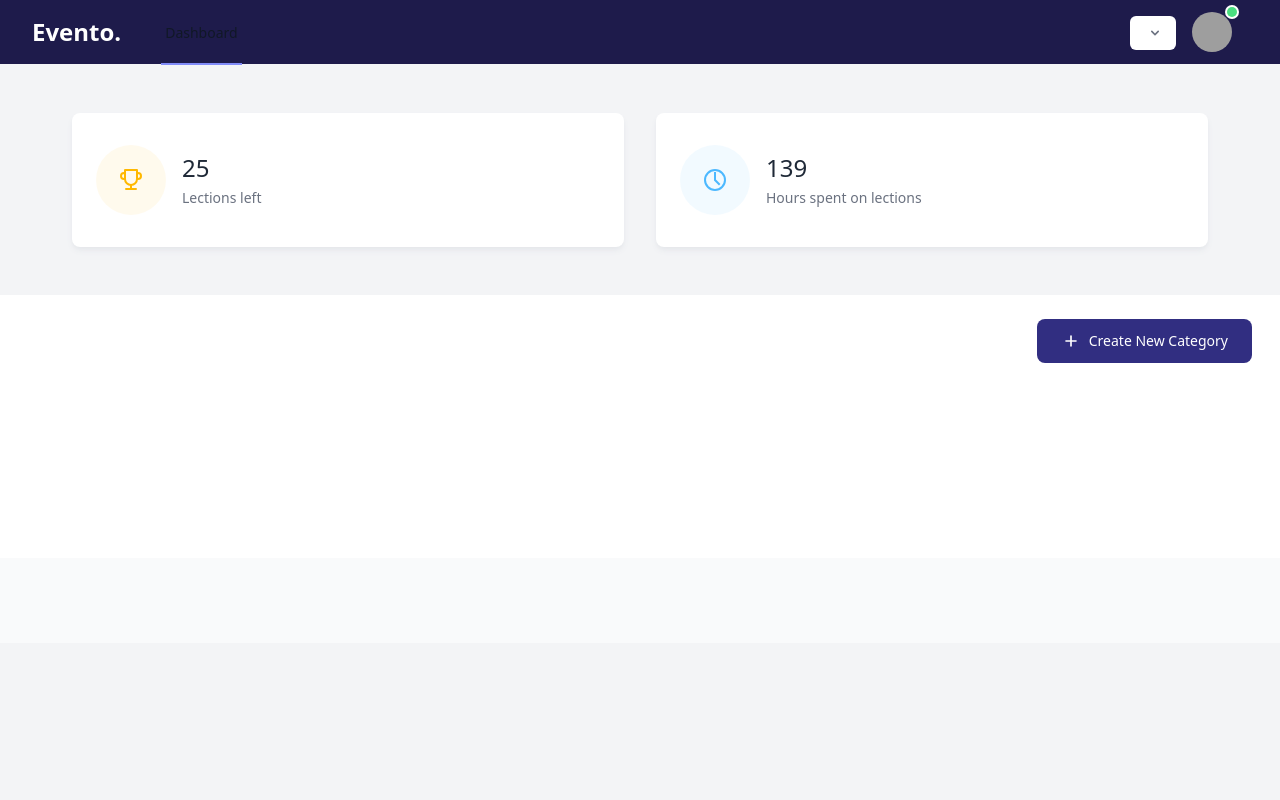
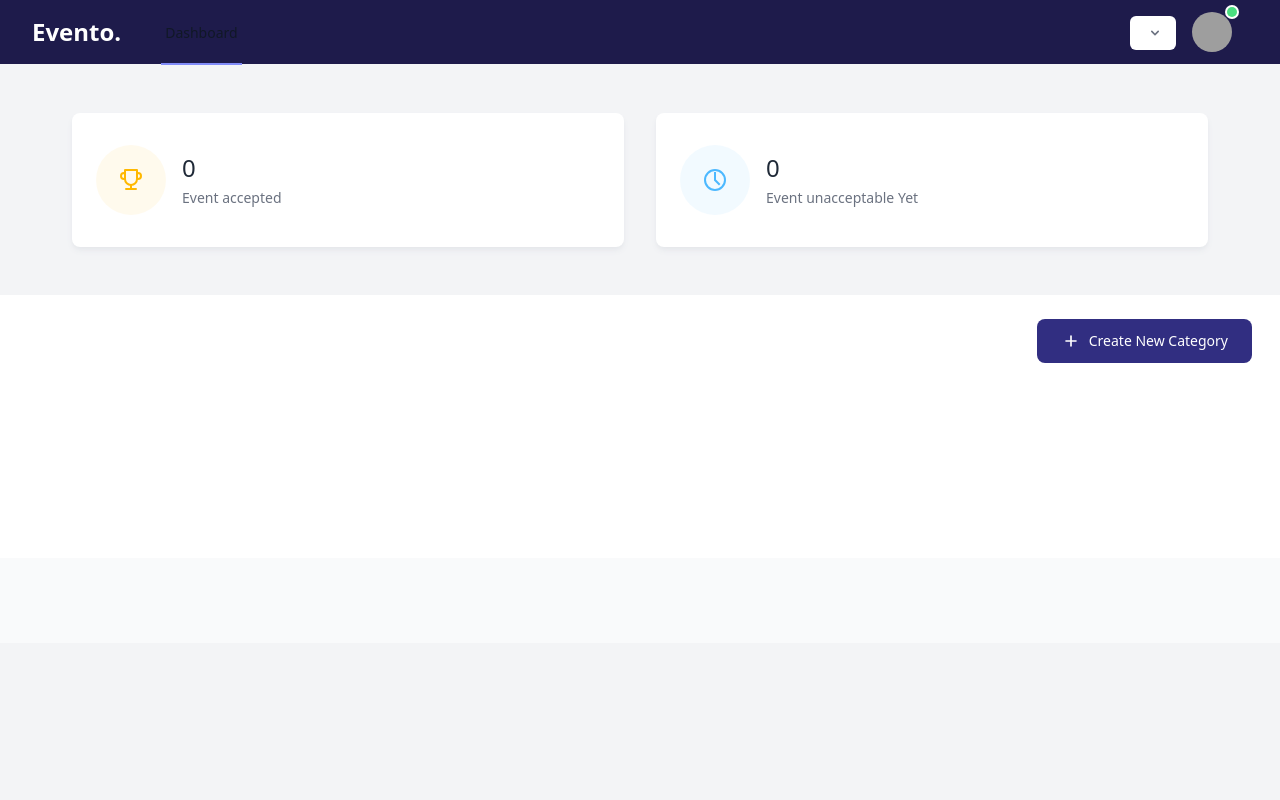
Before and after one commit to mohammeddl/evento, a Laravel app: page /dashboard in a window 1280 px wide. Run offline with Laravel 10, Linux system fonts and the light colour scheme; data that the repository does not hold is empty; style sheets or scripts are compiled from the project's sources; some libraries are stand-ins or nearby versions; grey boxes are pictures that could not be loaded.

Commit message:
add pagination

```diff
--- a/app/Http/Controllers/OrganizerController.php
+++ b/app/Http/Controllers/OrganizerController.php
@@ -15,8 +15,12 @@ class OrganizerController extends Controller
      */
     public function index()
     {
+        $user = Auth::user()->organizer->id;
+        $event = Event::where('organizer_id', $user)->paginate(3);
         $categoryFromDB = Category::all();
-        return view('dashboard', ['categories' => $categoryFromDB]);
+        $eventPending = Event::where('acceptation', 'pending')->where('organizer_id', $user)->count();
+        $eventAccepted = Event::where('acceptation', 'accepted')->where('organizer_id', $user)->count();
+        return view('dashboard', ['events'=>$event,'categories' => $categoryFromDB, 'pending' => $eventPending, 'accepted'=>$eventAccepted]);
     }
 
     /**
--- a/app/Http/Controllers/UserController.php
+++ b/app/Http/Controllers/UserController.php
@@ -15,7 +15,7 @@ class UserController extends Controller
     public function index()
     {
         $categoryFromDB = Category::all();
-        $eventFromDB = Event::paginate(3)->where('acceptation', 'accepted');
+        $eventFromDB = Event::where('acceptation', 'accepted')->paginate(3);
         return view('index',['eventFromDB'=>$eventFromDB,'categories'=>$categoryFromDB]);
     }
 
--- a/resources/views/components/cardDashboard.blade.php
+++ b/resources/views/components/cardDashboard.blade.php
@@ -16,7 +16,7 @@
     </div>
     <div class="relative max-w-7xl mx-auto">
       <div class="mt-12 max-w-lg mx-auto grid gap-5 lg:grid-cols-3 lg:max-w-none">
-        @foreach(Auth::user()->organizer->event as $item)
+        @foreach($events as $item)
           <div class="flex flex-col rounded-lg shadow-lg overflow-hidden">
             <div class="flex-shrink-0">
               <img class="h-48 w-full object-cover" src="{{asset('images/'. $item->image)}}">
@@ -54,6 +54,7 @@
             </div>
           </div>
           @endforeach
-      </div>
+        </div>
+        {{$events->links()}}
     </div>
-  </div>
+</div>
--- a/resources/views/dashboard.blade.php
+++ b/resources/views/dashboard.blade.php
@@ -15,8 +15,8 @@
         </svg>
 
         <div class="mx-2">
-            <h3 class="text-2xl font-medium text-gray-800">25</h3>
-            <p class="mt-1 text-sm text-gray-500">Lections left</p>
+            <h3 class="text-2xl font-medium text-gray-800">{{$accepted}}</h3>
+            <p class="mt-1 text-sm text-gray-500">Event accepted</p>
         </div>
     </div>
 </div>
@@ -32,12 +32,13 @@
         </svg>
 
         <div class="mx-2">
-            <h3 class="text-2xl font-medium text-gray-800">139</h3>
-            <p class="mt-1 text-sm text-gray-500">Hours spent on lections</p>
+            <h3 class="text-2xl font-medium text-gray-800">{{$pending}}</h3>
+            <p class="mt-1 text-sm text-gray-500">Event unacceptable Yet</p>
         </div>
     </div>
 </div>
 
 </section>
 @include('components.cardDashboard')
+
 </x-app-layout>
```
Also changed, not shown: public/images/1709849359.jpg (added).
